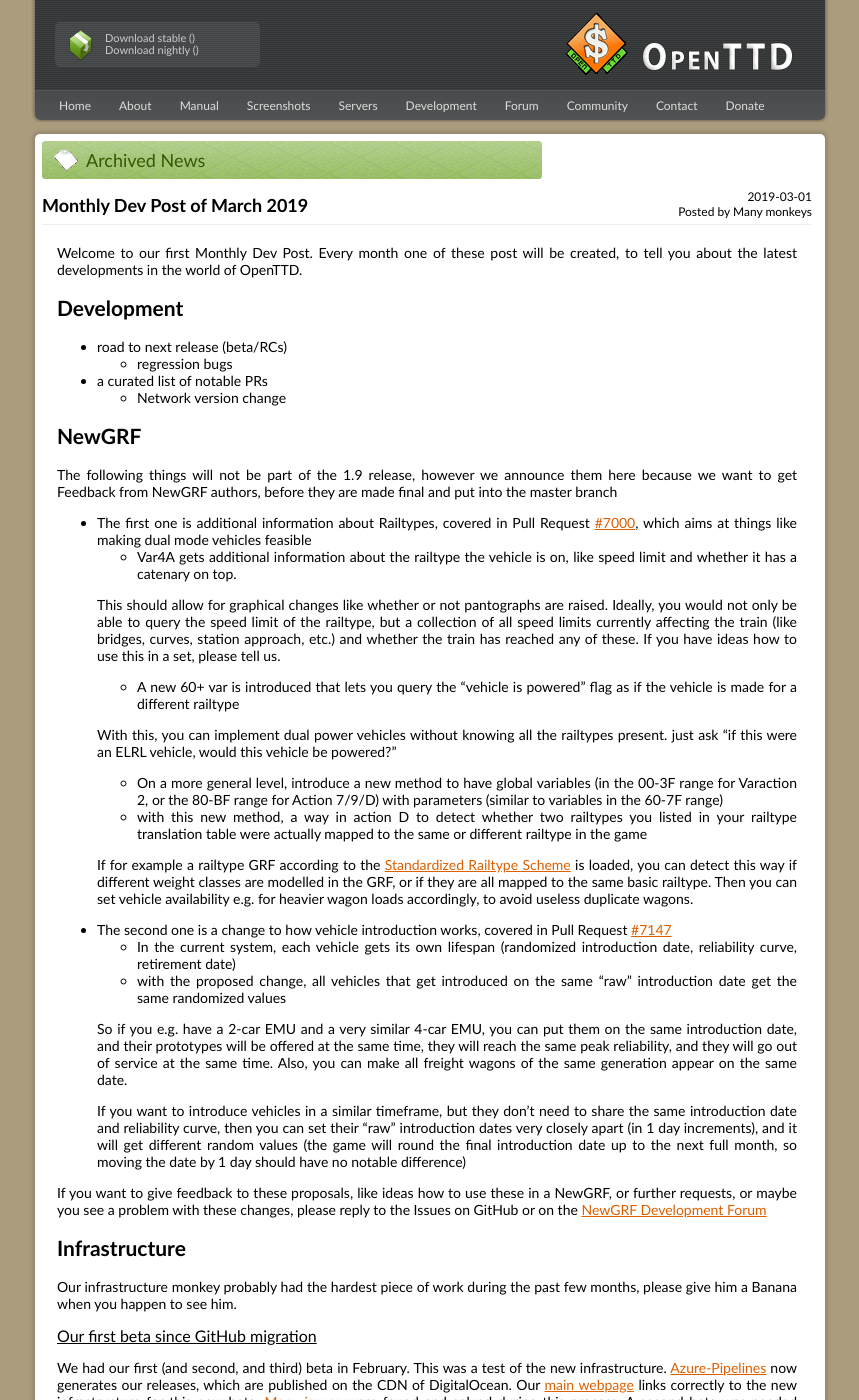
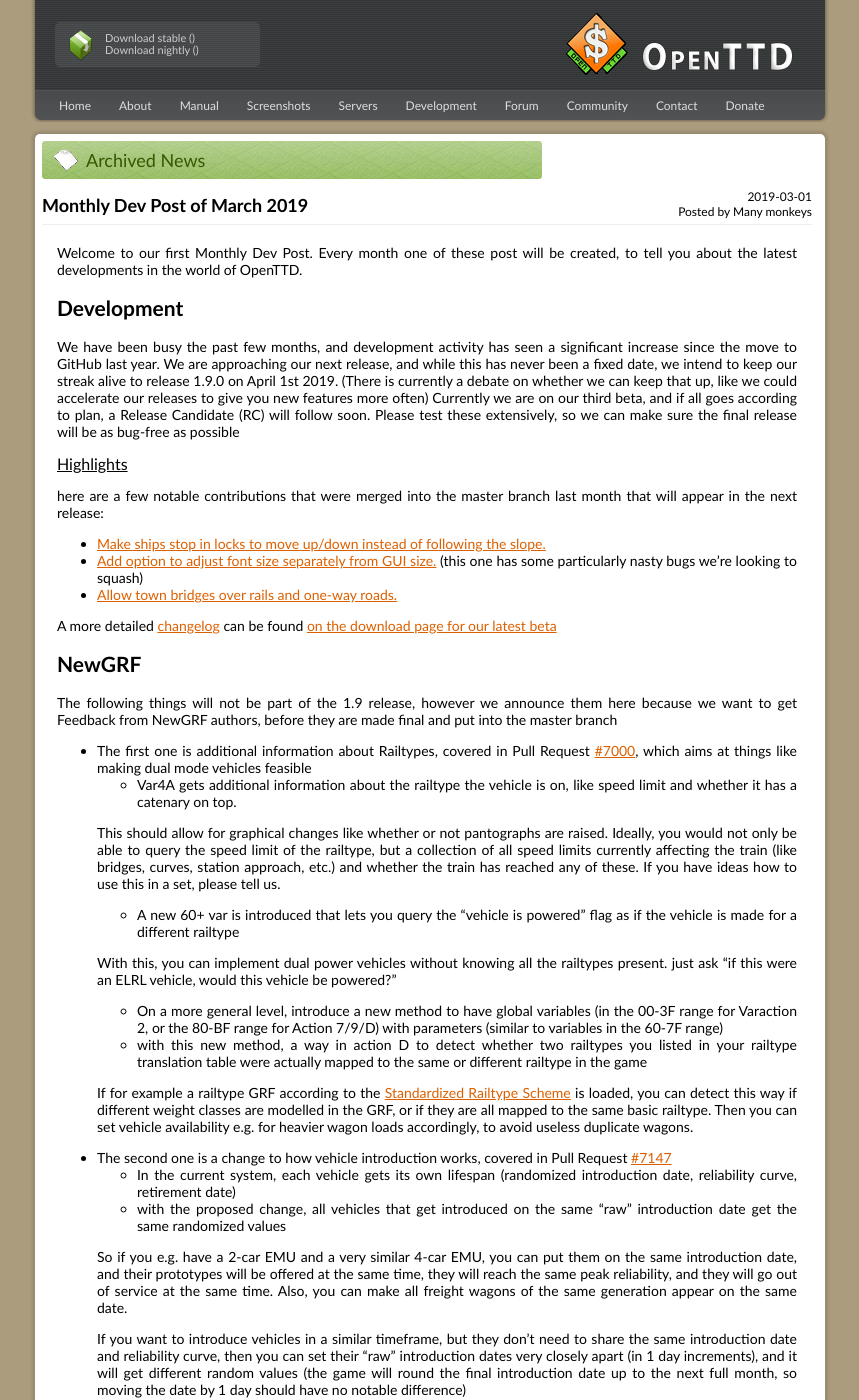
Before and after one commit to OpenTTD/website, a Jekyll site: the page built from _posts/2019-03-01-monthly-dev-post.md, in a window 1280 px wide and 1400 px high. Shown: the whole window, without its empty margins (210-1069 px from the left). Built offline with Jekyll 4.4.1, drawn with Linux system fonts in a browser that asks for light colours; some of the changed text lies outside the part shown.

Commit message:
Update 2019-03-01-monthly-dev-post.md

```diff
--- a/_posts/2019-03-01-monthly-dev-post.md
+++ b/_posts/2019-03-01-monthly-dev-post.md
@@ -7,11 +7,22 @@
 Every month one of these post will be created, to tell you about the latest developments in the world of OpenTTD.
 
 ## Development
-* road to next release (beta/RCs)
-  - regression bugs
 
-* a curated list of notable PRs
-  - Network version change
+We have been busy the past few months, and development activity has seen a significant increase since the move to GitHub last year.
+We are approaching our next release, and while this has never been a fixed date, we intend to keep our streak alive to release 1.9.0 on April 1st 2019.
+(There is currently a debate on whether we can keep that up, like we could accelerate our releases to give you new features more often)
+Currently we are on our third beta, and if all goes according to plan, a Release Candidate (RC) will follow soon.
+Please test these extensively, so we can make sure the final release will be as bug-free as possible
+
+### Highlights
+
+here are a few notable contributions that were merged into the master branch last month that will appear in the next release:
+* [Make ships stop in locks to move up/down instead of following the slope.](https://github.com/OpenTTD/OpenTTD/pull/7150)
+* [Add option to adjust font size separately from GUI size.](https://github.com/OpenTTD/OpenTTD/pull/7003)
+(this one has some particularly nasty bugs we're looking to squash)
+* [Allow town bridges over rails and one-way roads.](https://github.com/OpenTTD/OpenTTD/pull/7291)
+
+A more detailed [changelog](https://proxy.binaries.openttd.org/openttd-releases/1.9.0-beta3/changelog.txt) can be found [on the download page for our latest beta](https://www.openttd.org/downloads/openttd-releases/testing.html)
 
 ## NewGRF
 
```
Also changed, not shown: other parts of _posts/2019-03-01-monthly-dev-post.md (+0 -1 lines).
